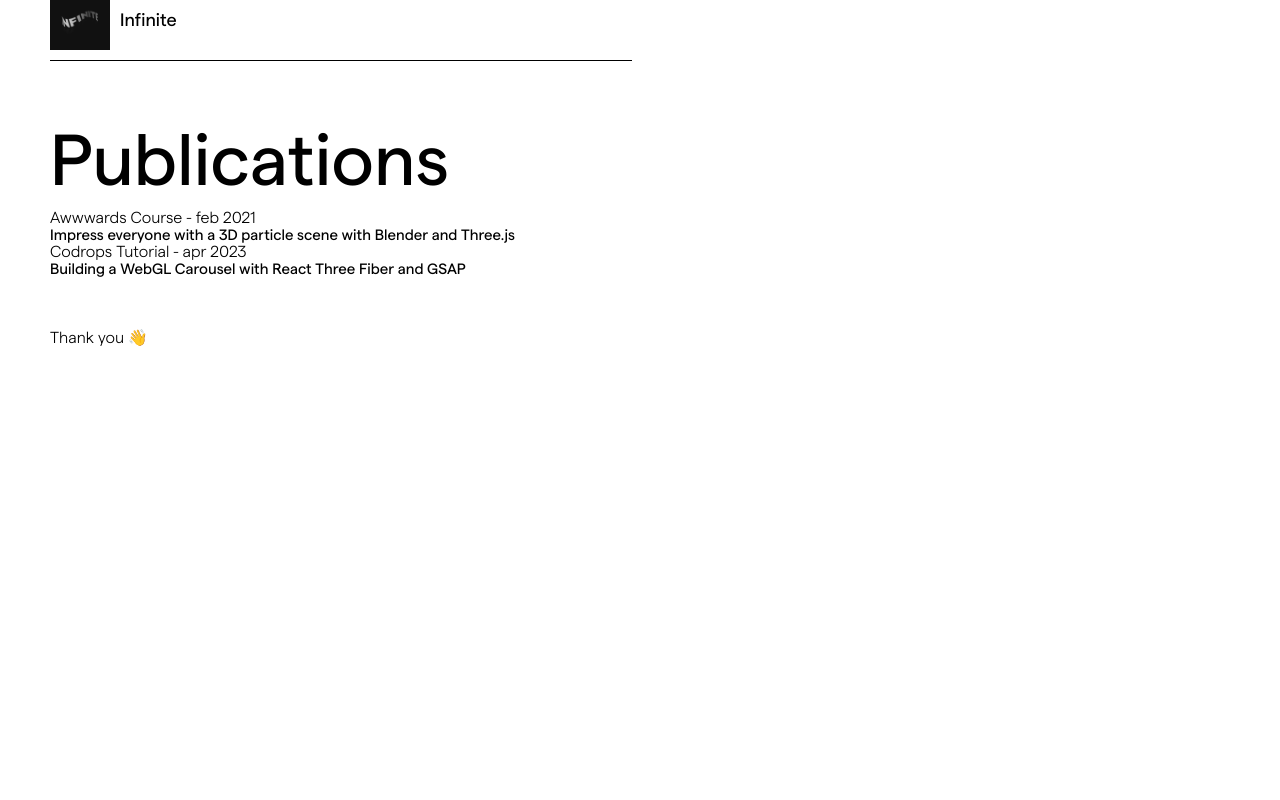
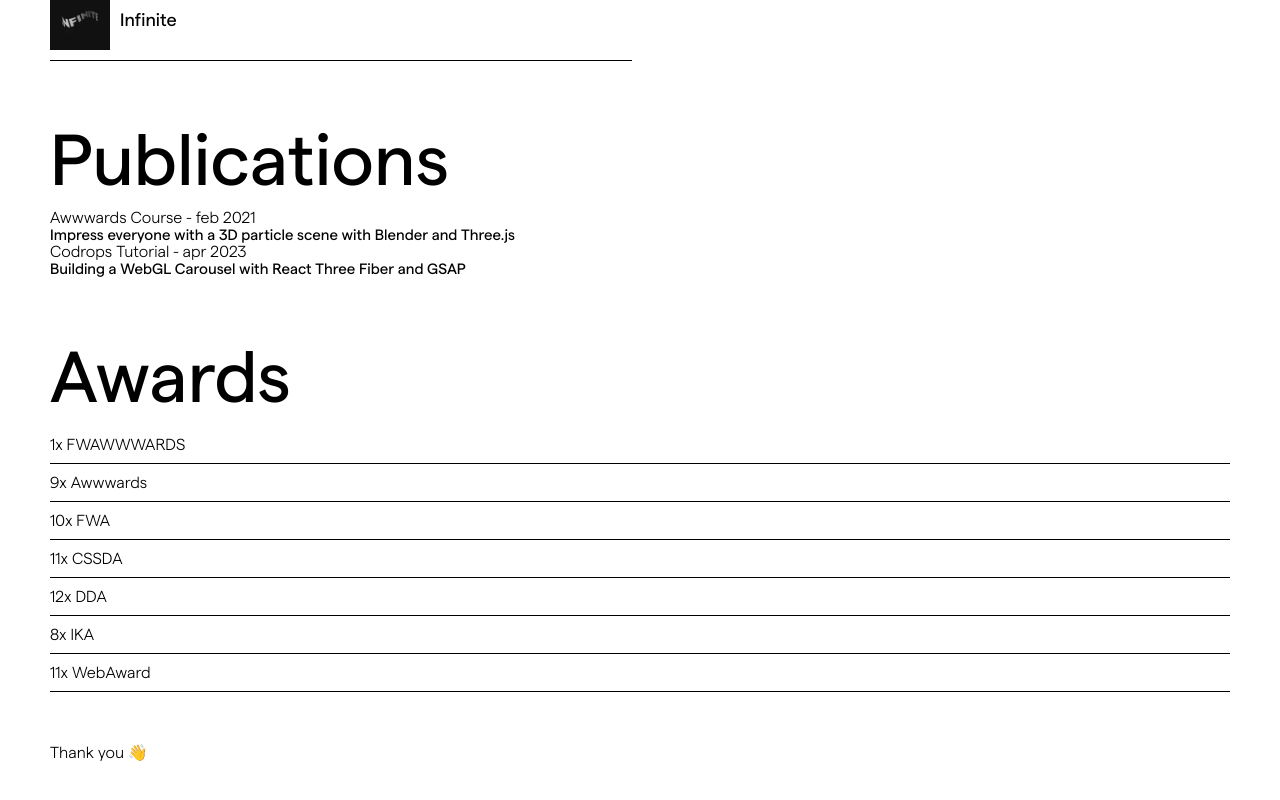
Before and after one commit to pronoia9/portfolio-supah, a React (Vite) app: page / in a window 1280 px wide. Shown: the part 4026-4826 px from the top of the page. Before the commit the page ends 4433 px from the top, so only its background shows below. Built offline with nearby package versions, Linux system fonts and the light colour scheme.

Commit message:
enable awards

```diff
--- a/src/App.jsx
+++ b/src/App.jsx
@@ -34,7 +34,7 @@
         <Showcases />
         <Works />
         <Publications />
-        {/* <Awards /> */}
+        <Awards />
         {/* <Contacts /> */}
         <br />
         <br />
```
